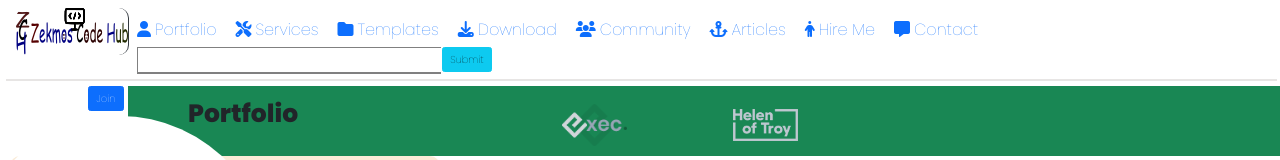
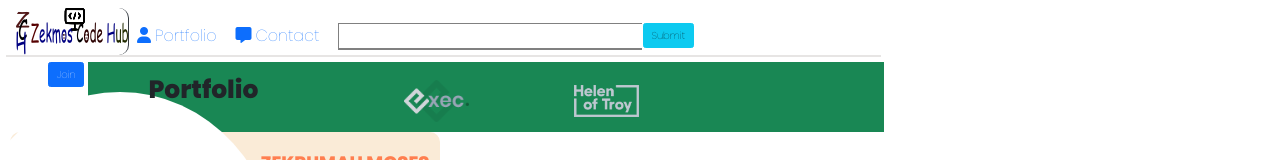
Before and after one commit to zekmoscodehub/mypage.github.io, a plain HTML site: page index.html in a window 1280 px wide. Shown: the top 160 px of the page. Drawn offline with nearby package versions, Linux system fonts and the light colour scheme; files whose address does not match are found by name.

Commit message:
Update index.html
Signed-off-by: Zekmos Code Hub <117698974+zekmoscodehub@users.noreply.github.com>

```diff
--- a/index.html
+++ b/index.html
@@ -21,12 +21,6 @@
     <a href="community"><img src="images/logo4.png" alt="Zekmos Code Hub" class="logo"></a>
     <nav class="nav-links">
       <a href="index"><i class="fa-solid fa-user"></i>Portfolio</a>
-      <a href="services"><i class="fa-solid fa-tools"></i>Services</a>
-      <a href="templates"><i class="fa-solid fa-folder"></i>Templates</a>
-      <a href="download"><i class="fa-solid fa-download"></i>Download</a>
-      <a href="community"><i class="fa-solid fa-users"></i>Community</a>
-      <a href="articles"><i class="fa-solid fa-anchor"></i>Articles</a>
-      <a href="hireme"><i class="fa-solid fa-person"></i>Hire Me</a>
       <a href="contact"><i class="fa-solid fa-message"></i>Contact</a>
     <label>
       <input type="text" class="search">
```
